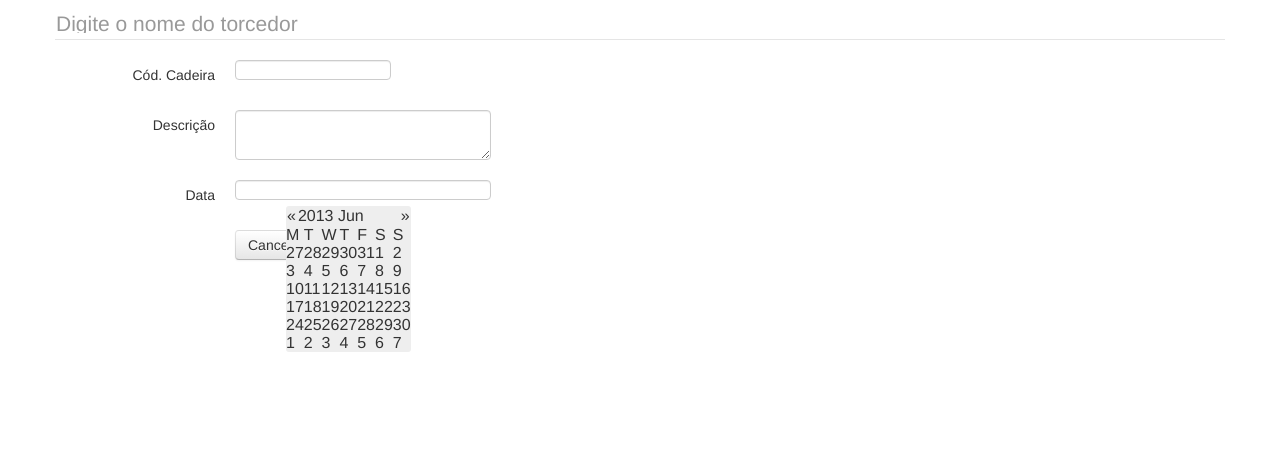
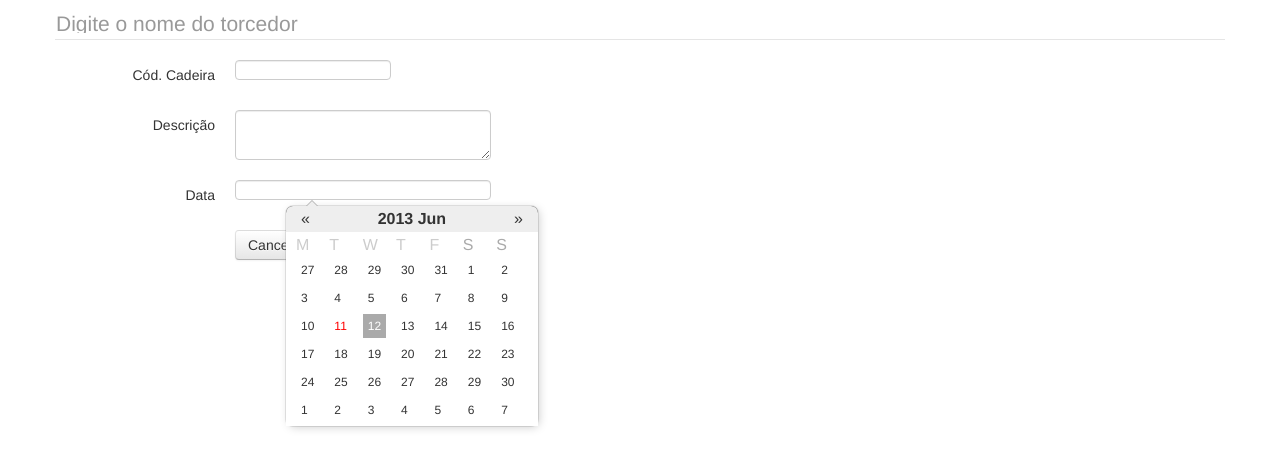
Before and after one commit to CathyMacars/SocioFan, a PHP site: page /adicionarReserva.php in a window 1280 px wide. Shown: the part 161-630 px from the top of the page. Run offline with PHP 8.4, Linux system fonts and the light colour scheme; some libraries are stand-ins or nearby versions.

Commit message:
Estilo do DatePicker! :D

```diff
--- a/adicionarReserva.php
+++ b/adicionarReserva.php
@@ -139,7 +139,7 @@
                                 <div tabindex="0" aria-selected="false" class="datePickerDay  datePickerDayIsToday  ">11</div>
                               </td>
                               <td>
-                                <div tabindex="0" aria-selected="false" class="datePickerDay ">12</div>
+                                <div tabindex="0" aria-selected="false" class="datePickerDay datePickerDayIsValue">12</div>
                               </td>
                               <td>
                                 <div tabindex="0" aria-selected="false" class="datePickerDay ">13</div>
--- a/css/sociofan.css
+++ b/css/sociofan.css
@@ -155,7 +155,197 @@ body.login {
 
 /***** Gwt Date-Picker *****/
 .gwt-DatePicker {
-    background: #eee;
-    border-radius: 3px;
-    color: #556;
+  background: #eee;
+  color: #556;
+  border-radius: 7px;
+  box-shadow: 0px 0px 1px 0px #000, 2px 2px 10px -1px #ccc;
 }
+
+.gwt-DatePicker:before {
+  content: '';
+  display: block;
+  width: 0;
+  height: 0;
+  border: solid 6px transparent;
+  border-bottom-color: #aaa;
+  position: absolute;
+  top: -12px;
+  left: 20px;
+}
+
+.gwt-DatePicker:after {
+  content: '';
+  display: block;
+  width: 0;
+  height: 0;
+  border: solid 5px transparent;
+  border-bottom-color: #eee;
+  position: absolute;
+  top: -10px;
+  left: 21px;
+}
+
+.gwt-DatePicker td {
+  padding: 2px 5px;
+}
+
+.datePickerMonth {
+  width: 174px;
+  text-align: center;
+  font-weight: bold;
+}
+
+.gwt-DatePicker > tbody > tr:nth-child(2) {
+  background: #fff;
+}
+
+.datePickerDay {
+  padding: 5px;
+  font-size: 12px;
+}
+
+.datePickerDay:hover {
+  background: #eee;
+  font-weight: bold;
+  padding: 3px;
+  cursor: pointer;
+}
+
+.datePickerNextButton,
+.datePickerPreviousButton {
+  cursor: pointer;
+  padding: 0 5px;
+}
+
+.datePickerWeekdayLabel {
+  color: #ccc;
+}
+
+.datePickerWeekendLabel {
+  color: #aaa;
+}
+
+.datePickerDay,
+.datePickerWeekdayLabel,
+.datePickerWeekendLabel {
+  text-align: left!important;
+}
+
+.datePickerDayIsValue {
+  background: #aaa;
+  color: #fff;
+}
+
+.datePickerDayIsValue:hover {
+  color: #000;
+}
+
+.datePickerDayIsToday {
+  color: red;
+}
+
+/*.gwt-DatePicker {
+  border: 1px solid #f1f1f1;
+  border-bottom: 2px solid #f1f1f1;
+  color: 6b6b6b;
+  cursor: default;
+  width: 7em;
+}
+
+.datePickerDay,.datePickerWeekdayLabel,.datePickerWeekendLabel {
+  font-family: Arial;
+  font-size: 65%;
+  padding: 2px;
+  text-align: center;
+  padding: 2px;
+  outline: none;
+  cursor: default;
+}
+
+.gwt-DatePicker td,.datePickerMonthSelector  td :focus {
+  outline: none
+}
+
+.gwt-DateBox input {
+  width: 8em;
+}
+
+/*
+* Calendar styles
+*/
+/*.datePickerDays {
+  background-color: white;
+  width: 100%;
+}
+
+.datePickerWeekdayLabel {
+  background: #dbe6de;
+}
+
+.datePickerWeekendLabel {
+  background: #dbe7ef;
+}
+
+.datePickerDay {
+  padding: 1px;
+  cursor: hand;
+  width: 1em;
+}
+
+.datePickerDayIsToday {
+  border: 1px solid black;
+  padding: 0px;
+}
+
+.datePickerDayIsWeekend {
+  background: #f1f1f1;
+}
+
+.datePickerDayIsFiller {
+  color: #bfbfbf;
+  padding: 1px;
+  cursor: hand;
+}
+
+.datePickerDayIsSelected {
+  background: #aaccee;
+}
+
+.datePickerDayIsDisabled {
+  color: graytext;
+}
+
+.datePickerDayIsHighlighted {
+  border: 1px solid #eeeeee;
+  padding: 0px;
+}
+
+.datePickerDayIsSelectedAndHighlighted {
+   background: #bbddff;
+}
+*/
+
+/*
+* Month selector styles
+*/
+/*.datePickerMonthSelector {
+  background: #dbe6de;
+  width: 100%;
+  text-align: center;
+}
+
+.datePickerMonth {
+  text-align: center;
+  vertical-align: center;
+  white-space: nowrap;
+  font-weight: bold;
+  font-size: 70%;
+}
+
+.datePickerPreviousButton {
+   text-align: left;
+}
+
+.datePickerNextButton {
+     text-align: right;
+}*/
```
